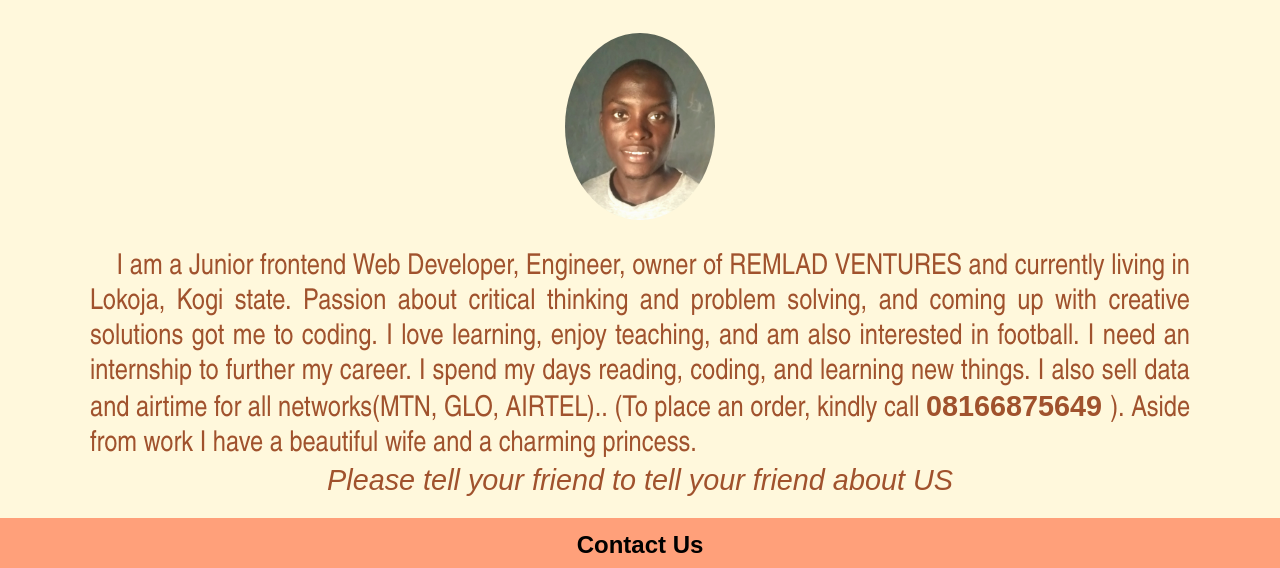
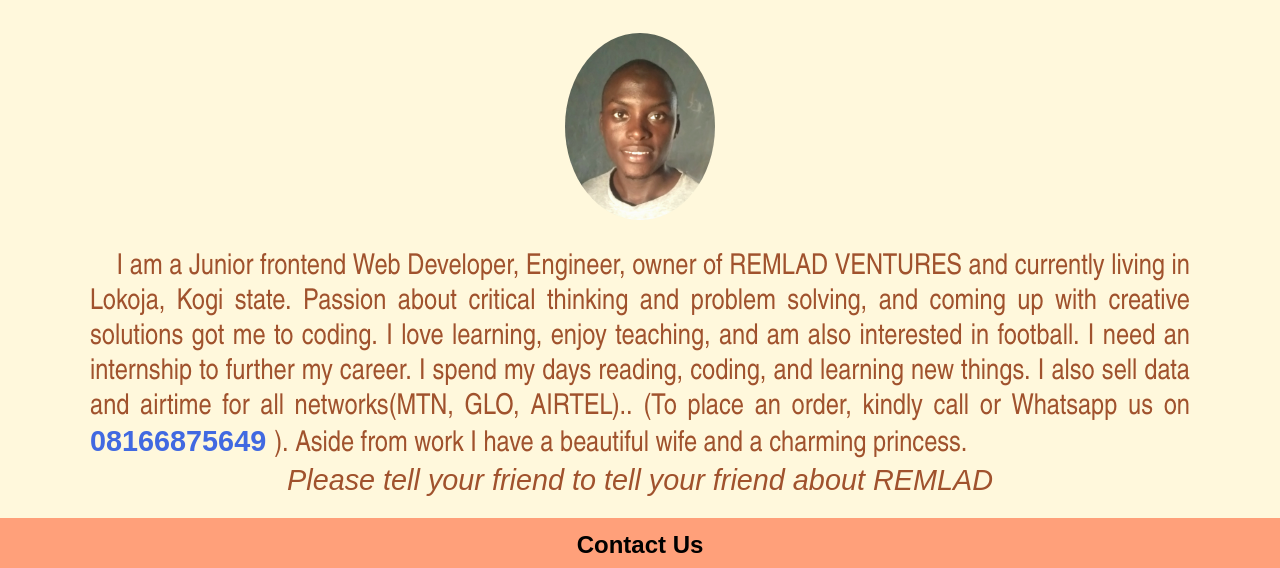
Before and after one commit to isiakaabd/Portfolio, a plain HTML site: page index.html in a window 1280 px wide. Shown: the part 214-782 px from the top of the page. Drawn offline with Linux system fonts and the light colour scheme.

Commit message:
updated whatsapp contact

```diff
--- a/index.html
+++ b/index.html
@@ -41,9 +41,9 @@
             <!-- short info about remlad -->
             <p> &nbsp; &nbsp; I am a Junior frontend Web Developer, Engineer, owner of REMLAD VENTURES and currently living in Lokoja, Kogi state. Passion about critical thinking and problem solving, and coming up with creative solutions got me to coding.
                 I love learning, enjoy teaching, and am also interested in football. I need an internship to further my career. I spend my days reading, coding, and learning new things. I also sell data and airtime for all networks(MTN, GLO, AIRTEL)..
-                (To place an order, kindly call <strong>08166875649 </strong>). Aside from work I have a beautiful wife and a charming princess.
+                (To place an order, kindly call or Whatsapp us on <a style="text-decoration:none;color:royalblue" href="https://wa.me/2348166875649"><strong>08166875649 </strong></a>). Aside from work I have a beautiful wife and a charming princess.
                 <br>
-                <blockquote><em>Please tell your friend to tell your friend about US</em></blockquote>
+                <blockquote><em>Please tell your friend to tell your friend about REMLAD</em></blockquote>
             </p>
 
         </section>
```
